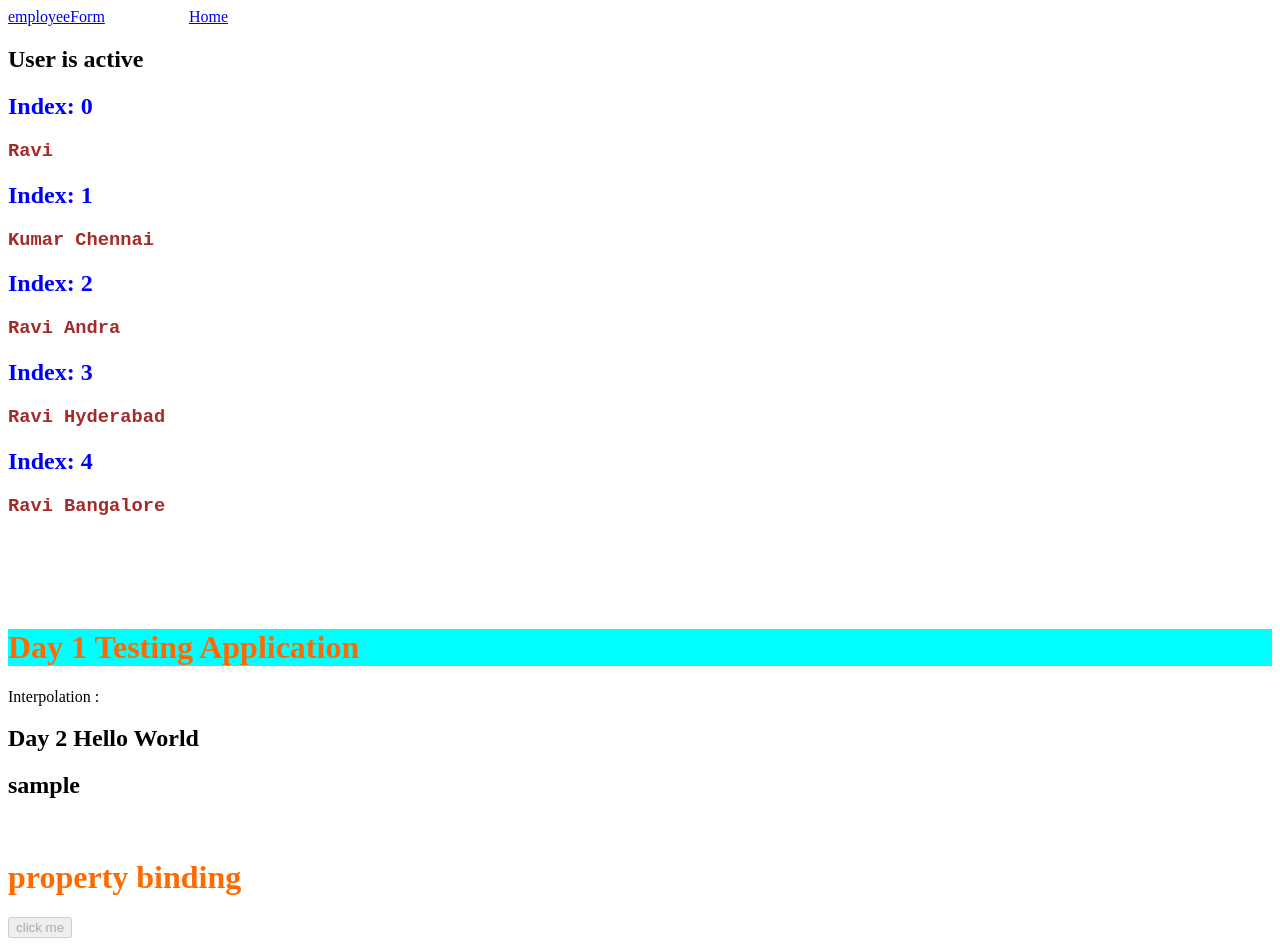
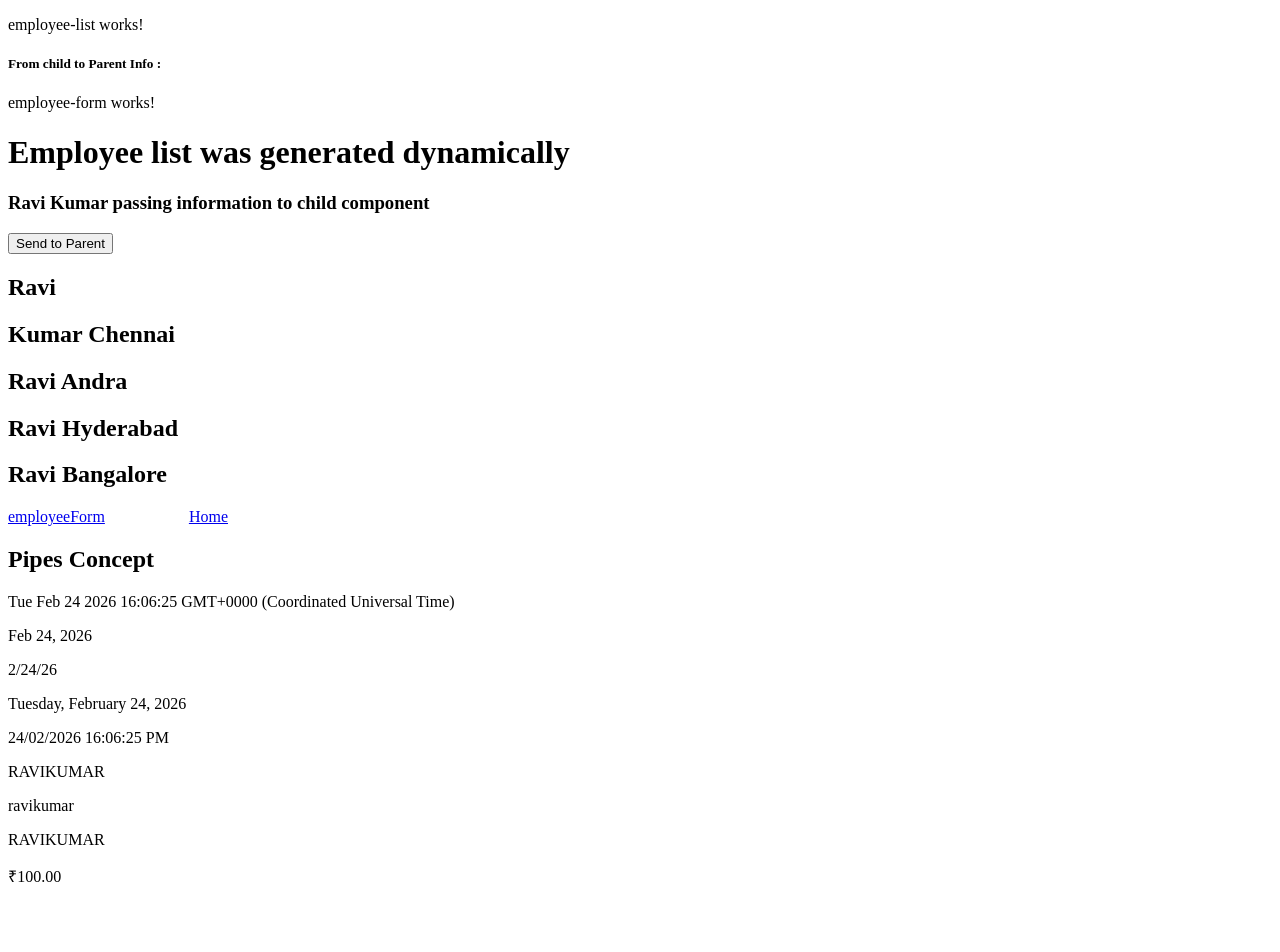
Before and after one commit to SaiReddyA/ravi-new-angularProj, an Angular app in the folder ravi-ang-proj/: page /employeeList in a window 1280 px wide. Before the commit this address led to /. Shown: the top 952 px of the page. Built offline with nearby package versions, Linux system fonts and the light colour scheme.

Commit message:
pipes and communication parent and child component

```diff
--- a/ravi-ang-proj/src/app/Components/employee-form/employee-form.html
+++ b/ravi-ang-proj/src/app/Components/employee-form/employee-form.html
@@ -1 +1,10 @@
 <p>employee-form works!</p>
+<h1>Employee list was generated dynamically</h1>
+<h3>{{name}}</h3>
+<button type="button" (click)="UpdateToParent()">Send to Parent</button>
+
+
+
+@for(employee of employeesList; track $index){
+    <h2> {{employee}} </h2>
+}
--- a/ravi-ang-proj/src/app/Components/employee-form/employee-form.ts
+++ b/ravi-ang-proj/src/app/Components/employee-form/employee-form.ts
@@ -1,4 +1,4 @@
-import { Component, OnDestroy, OnInit } from '@angular/core';
+import { Component, EventEmitter, Input, OnDestroy, OnInit, Output } from '@angular/core';
 
 @Component({
   selector: 'app-employee-form',
@@ -8,6 +8,13 @@ import { Component, OnDestroy, OnInit } from '@angular/core';
 })
 export class EmployeeForm implements OnDestroy, OnInit {
 
+  @Output() ChildEvent = new EventEmitter<string>();
+  @Input() name: string = "";
+
+  UpdateToParent(){
+     this.ChildEvent.emit("Data from child to parent component");
+  }
+  employeesList: string[] = ["Ravi", "Kumar Chennai", "Ravi Andra", "Ravi Hyderabad", "Ravi Bangalore"];
   constructor(){
     console.log("EmployeeForm Component Constructed")
   }
--- /dev/null
+++ b/ravi-ang-proj/src/app/Components/employee-list/employee-list.html
@@ -0,0 +1,3 @@
+<p>employee-list works!</p>
+<h5> From child to Parent Info : {{nameChange}}</h5>
+<app-employee-form [name]="username" (ChildEvent)="receiveMessage($event)"></app-employee-form>
--- /dev/null
+++ b/ravi-ang-proj/src/app/Components/employee-list/employee-list.ts
@@ -0,0 +1,17 @@
+import { Component, Output } from '@angular/core';
+import { EmployeeForm } from '../employee-form/employee-form';
+
+@Component({
+  selector: 'app-employee-list',
+  imports: [EmployeeForm],
+  templateUrl: './employee-list.html',
+  styleUrl: './employee-list.css',
+})
+export class EmployeeList {
+ username: string = "Ravi Kumar passing information to child component";
+ nameChange: string = "";
+  receiveMessage($event: any){
+    console.log("Message received from child component : " + $event);
+    this.nameChange = $event;
+  }
+}
--- a/ravi-ang-proj/src/app/app.html
+++ b/ravi-ang-proj/src/app/app.html
@@ -1,6 +1,25 @@
-
+<router-outlet />
 <a href="/employeeForm">employeeForm</a> &nbsp; &nbsp; &nbsp; &nbsp; &nbsp; &nbsp; &nbsp; &nbsp; &nbsp; &nbsp;
 <a href="/">Home</a>
+
+<h2>Pipes Concept</h2>
+<p>{{date}}</p>
+<p>{{date | date}}</p>
+<p>{{date | date :'shortDate'}}</p>
+<p>{{date | date :'fullDate'}}</p>
+<p>{{date | date :'dd/MM/yyyy HH:mm:ss a'}}</p>
+<p>{{pipedName | uppercase}}</p>
+<p>{{pipedName | lowercase}}</p>
+<p>{{pipedName | capitalise}}</p>
+<p>{{price | currency : 'INR'}}</p>
+<br>
+<br>
+<br>
+<br>
+<br>
+<br>
+
+
 
 @if(isUserActive){
     <h2 appBackgroundColor> User is active</h2>
@@ -37,6 +56,3 @@
 <br>
 <h1>two way binding</h1>
 <input type="text" name="sample" id="sample" [(ngModel)]="sample"/>
-
-
-<router-outlet />
--- a/ravi-ang-proj/src/app/app.routes.ts
+++ b/ravi-ang-proj/src/app/app.routes.ts
@@ -1,6 +1,8 @@
 import { Routes } from '@angular/router';
 import { EmployeeForm } from './Components/employee-form/employee-form';
+import { EmployeeList } from './Components/employee-list/employee-list';
 
 export const routes: Routes = [
     { path: 'employeeForm', component: EmployeeForm },
+    { path: 'employeeList', component: EmployeeList },
 ];
--- a/ravi-ang-proj/src/app/app.ts
+++ b/ravi-ang-proj/src/app/app.ts
@@ -2,18 +2,21 @@
 import { Component, DestroyRef, OnDestroy, OnInit, signal } from '@angular/core';
 import { FormsModule } from '@angular/forms';
 import { RouterOutlet } from '@angular/router';
-import { NgClass, NgStyle } from '@angular/common';
+import { CurrencyPipe, DatePipe, LowerCasePipe, NgClass, NgStyle, UpperCasePipe } from '@angular/common';
 import { BackgroundColor } from './background-color';
+import { CapitalisePipe } from './capitalise-pipe';
 
 @Component({
   selector: 'app-root',
-  imports: [RouterOutlet, FormsModule, NgClass, NgStyle, BackgroundColor],
+  imports: [RouterOutlet, FormsModule, NgClass, NgStyle, BackgroundColor, CurrencyPipe, DatePipe, LowerCasePipe, UpperCasePipe, CapitalisePipe],
   templateUrl: './app.html',
   styleUrl: './app.css'
 })
 export class App implements OnInit, OnDestroy {
   protected readonly title = signal('ravi-ang-proj');
-
+  price = 100;
+  date: Date = new Date();
+  pipedName: string = "ravikumar";
   isUserActive: boolean = true;
   UserNames: string[] = ["Ravi", "Kumar Chennai", "Ravi Andra", "Ravi Hyderabad", "Ravi Bangalore"];
 
--- /dev/null
+++ b/ravi-ang-proj/src/app/capitalise-pipe.ts
@@ -0,0 +1,16 @@
+import { Pipe, PipeTransform } from '@angular/core';
+
+@Pipe({
+  name: 'capitalise'
+})
+export class CapitalisePipe implements PipeTransform {
+
+  transform(value: unknown, ...args: unknown[]): unknown {
+    if(value === null || value === undefined || value === ''){
+      return value;
+    }
+    return value ? value.toString().toUpperCase() : value;
+    //return value ? value.toString().charAt(0).toUpperCase() + value.toString().slice(1) : value;
+  }
+
+}
```
Also changed, not shown: ravi-ang-proj/src/app/Components/employee-list/employee-list.css (added), 2 other files (tests, documents, lock files or other folders).
